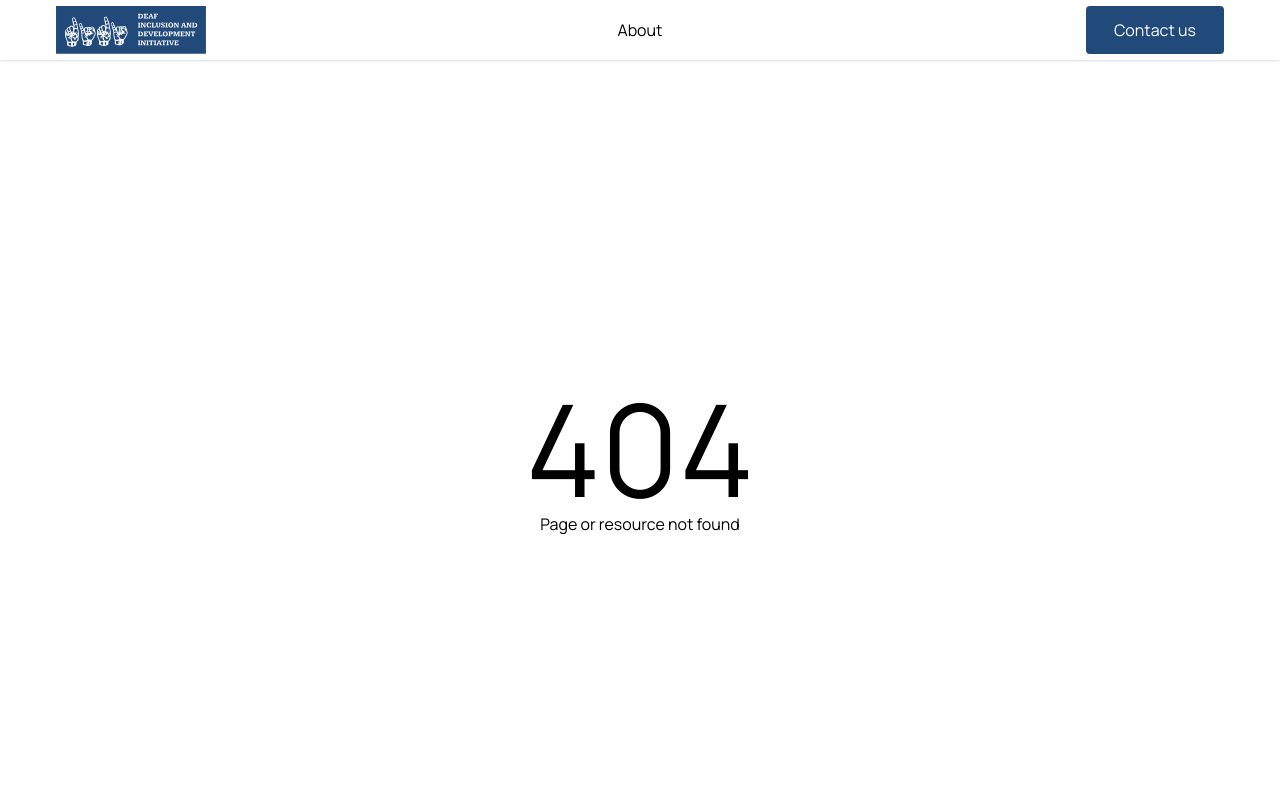
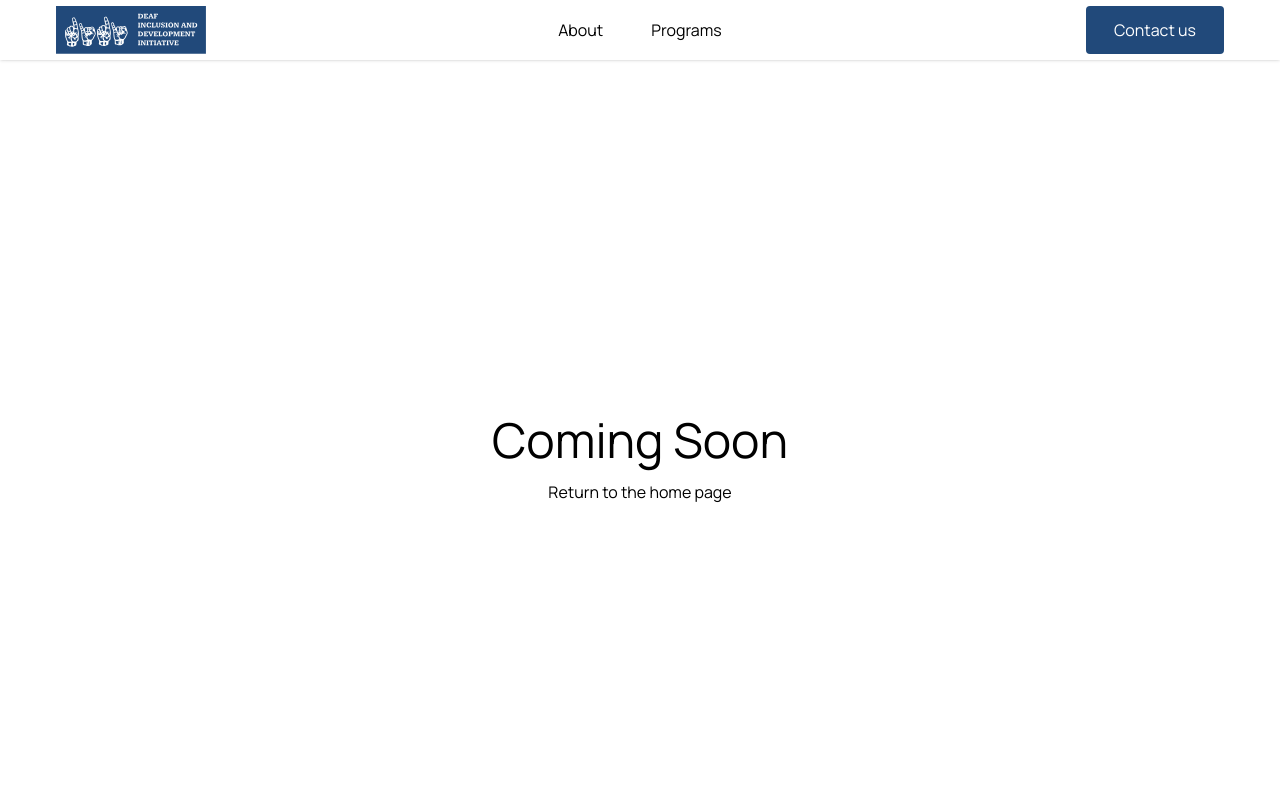
Before and after one commit to aderibigbesola/didi, a Next.js app: page /programs in a window 1280 px wide. Before the commit this address had no page. Shown: the top 800 px of the page. Built offline with nearby package versions, Linux system fonts and the light colour scheme.

Commit message:
Add temp programs page

```diff
--- a/src/app/layout.tsx
+++ b/src/app/layout.tsx
@@ -25,6 +25,7 @@
           </Link>
           <nav className="mx-auto hidden w-full items-center justify-center gap-12 lg:flex">
             <Link href="/about">About</Link>
+            <Link href="/programs">Programs</Link>
           </nav>
           <div className="hidden w-full items-center justify-end lg:flex">
             <Link
@@ -73,6 +74,13 @@
                   onNavigate={handleClick}
                 >
                   About
+                </Link>
+                <Link
+                  href="/programs"
+                  className="text-2xl"
+                  onNavigate={handleClick}
+                >
+                  Programs
                 </Link>
                 <Link
                   href="/contact-us"
--- /dev/null
+++ b/src/app/programs/page.tsx
@@ -0,0 +1,12 @@
+import Link from "next/link";
+
+export default function Programs() {
+  return (
+    <div className="flex h-svh w-svw flex-col items-center justify-center gap-4">
+      <h1 className="text-5xl">Coming Soon</h1>
+      <p>
+        Return to the <Link href="/"> home</Link> page
+      </p>
+    </div>
+  );
+}
```
